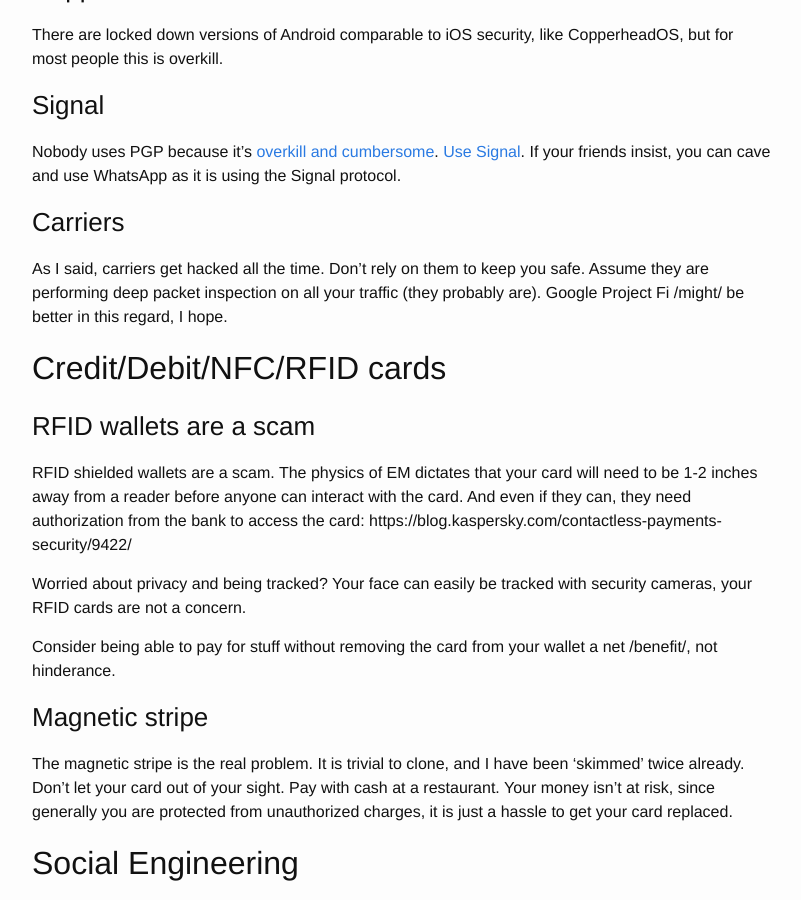
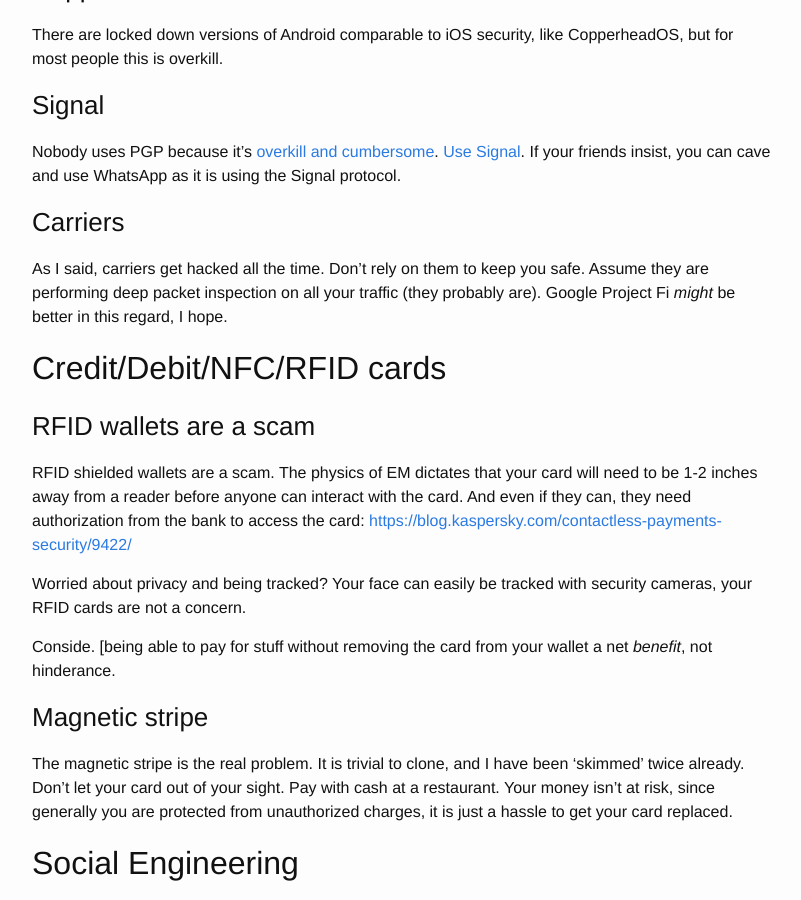
Before and after one commit to daferna/daferna.github.io, a Jekyll site: the page built from _posts/2017-05-27-security.markdown, in a window 1280 px wide and 900 px high, scrolled down 3904 px. Shown: the whole window, without its empty margins (238-1039 px from the left). Built offline with Jekyll 4.4.1, drawn with Linux system fonts in a browser that asks for light colours; some of the changed text lies outside the part shown.

Commit message:
fixing syntax

```diff
--- a/_posts/2017-05-27-security.markdown
+++ b/_posts/2017-05-27-security.markdown
@@ -66,7 +66,7 @@
 but hopefully they don't have your password as well (hence the strength of two-factor auth).
 
 Here is a list of services that use two-factor auth, hopefully you will find your bank on here already:
-https://twofactorauth.org/
+[https://twofactorauth.org/](https://twofactorauth.org/)
 
 <h3 id="oa-pm">Password Managers</h3>
 
@@ -85,7 +85,7 @@
 Keepass and [Chrome][chrome-pw] both have secure password generators. Use them.
 Never reuse passwords, as when credentials are leaked, those credentials will be
 tried to login on other websites. Check if you've already had your credentials
-leaked over here: https://haveibeenpwned.com/
+leaked over here: [https://haveibeenpwned.com/](https://haveibeenpwned.com/)
 
 <h3 id="oa-pr">Password Resets</h3>
 [Password resets are terrible](http://www.telegraph.co.uk/technology/internet-security/11067563/Jennifer-Lawrence-hack-iCloud-security-explained.html). They generally consist of security questions that can easily
@@ -96,7 +96,7 @@
 <h3 id="oa-oa">OAuth</h3>
 OAuth is a way for third party services to access another online account of yours. For example, an appointment
 calendar app may want to connect to GMail and pull in your messages. When a third party service asks
-for permissions on your Google or Facebook account *read and pay attention* [for who made the app][ars-oauth] and what permissions the app is requesting.
+for permissions on your Google or Facebook account **read and pay attention** [for who made the app][ars-oauth] and what permissions the app is requesting.
 
 <h3 id="oa-browser">Check your browser bar</h3>
 Make sure you are typing your FB credentials into facebook.com not faceb00k.com. Make sure the URL starts with HTTPS.You don't need a VPN at a coffee shop unless you are trying to entirely hide the fact that you are accessing a facebook server, in which case, you should be using something like [TOR](https://www.torproject.org/), since the ISP can
@@ -133,15 +133,15 @@
 <h3 id="mob-carriers">Carriers</h3>
 As I said, carriers get hacked all the time. Don't rely on them to keep you safe. Assume they are
 performing deep packet inspection on all your traffic (they probably are).
-Google Project Fi /might/ be better in this regard, I hope.
+Google Project Fi *might* be better in this regard, I hope.
 
 <h2 id="card">Credit/Debit/NFC/RFID cards</h2>
 <h3 id="card-rfid">RFID wallets are a scam</h3>
-RFID shielded wallets are a scam. The physics of EM dictates that your card will need to be 1-2 inches away from a reader before anyone can interact with the card. And even if they can, they need authorization from the bank to access the card: https://blog.kaspersky.com/contactless-payments-security/9422/
+RFID shielded wallets are a scam. The physics of EM dictates that your card will need to be 1-2 inches away from a reader before anyone can interact with the card. And even if they can, they need authorization from the bank to access the card: [https://blog.kaspersky.com/contactless-payments-security/9422/](https://blog.kaspersky.com/contactless-payments-security/9422/)
 
 Worried about privacy and being tracked? Your face can easily be tracked with security cameras, your RFID cards are not a concern.
 
-Consider being able to pay for stuff without removing the card from your wallet a net /benefit/, not hinderance.
+Conside. [being able to pay for stuff without removing the card from your wallet a net *benefit*, not hinderance.
 
 <h3 id="card-stripe">Magnetic stripe</h3>
 The magnetic stripe is the real problem. It is trivial to clone, and I have been 'skimmed' twice already. Don't let your card out of your sight. Pay with cash at a restaurant. Your money isn't at risk, since generally you are protected from unauthorized charges, it is just a hassle to get your card replaced.
```
